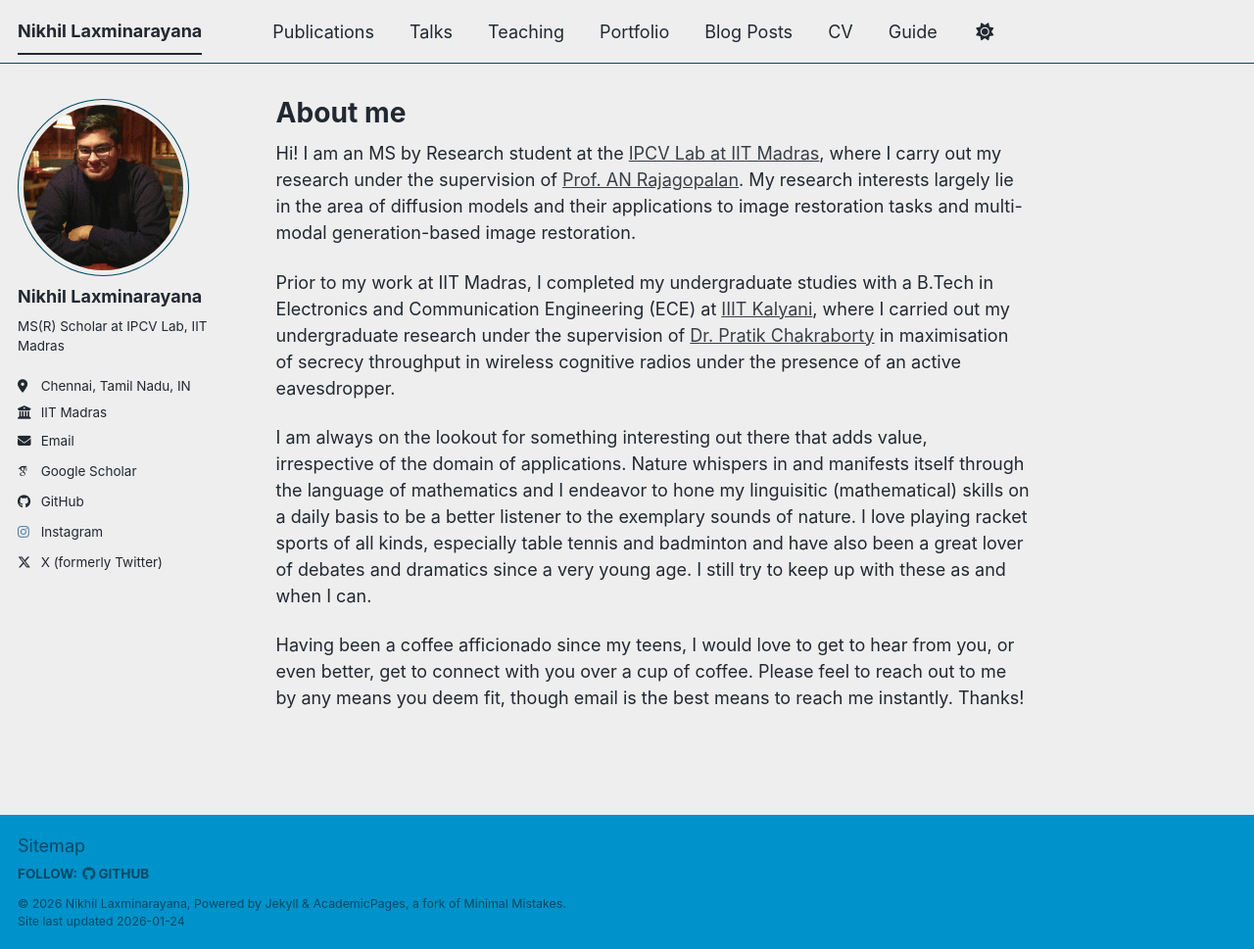
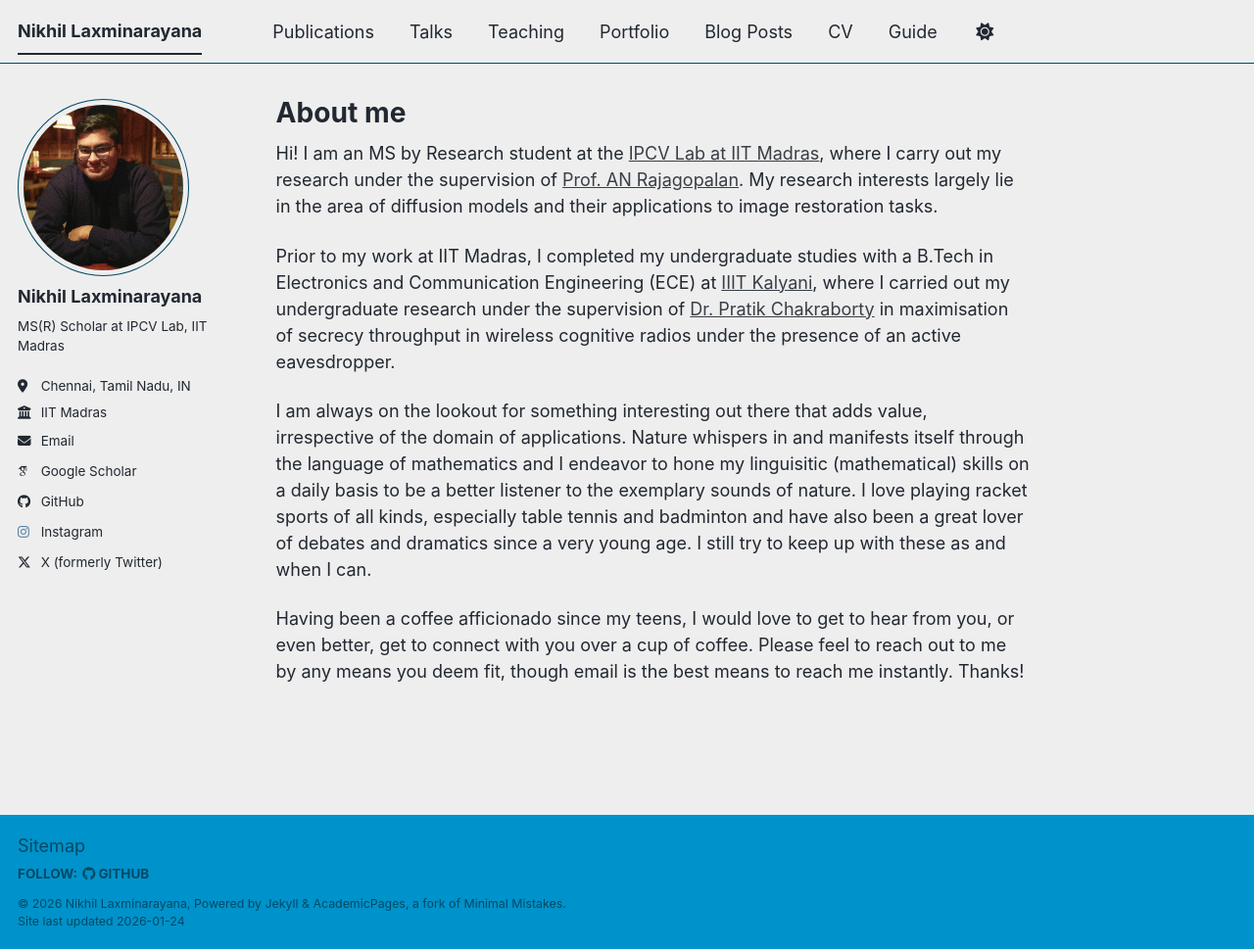
Before and after one commit to n1x1l/n1x1l.github.io, a Jekyll site: the page built from _pages/about.md, in a window 1280 px wide and 969 px high. Shown: the whole window at 98% size. Built offline with Jekyll 4.4.1, drawn with Linux system fonts in a browser that asks for light colours; some web fonts are replaced; a script bundle is joined from its source files by our own code; library files that are not in the unit come from our copies.

Commit message:
update _config.yml

```diff
--- a/_pages/about.md
+++ b/_pages/about.md
@@ -9,7 +9,7 @@
 
 <!-- This is the front page of a website that is powered by the [Academic Pages template](https://github.com/academicpages/academicpages.github.io) and hosted on GitHub pages. [GitHub pages](https://pages.github.com) is a free service in which websites are built and hosted from code and data stored in a GitHub repository, automatically updating when a new commit is made to the repository. This template was forked from the [Minimal Mistakes Jekyll Theme](https://mmistakes.github.io/minimal-mistakes/) created by Michael Rose, and then extended to support the kinds of content that academics have: publications, talks, teaching, a portfolio, blog posts, and a dynamically-generated CV. Incidentally, these same features make it a great template for anyone that needs to show off a professional template! -->
 
-Hi! I am an MS by Research student at the [IPCV Lab](https://www.ee.iitm.ac.in/ipcvlab/)[ at IIT Madras](https://www.iitm.ac.in/), where I carry out my research under the supervision of [Prof. AN Rajagopalan](https://www.ee.iitm.ac.in/~raju/). My research interests largely lie in the area of diffusion models and their applications to image restoration tasks and multi-modal generation-based image restoration.
+Hi! I am an MS by Research student at the [IPCV Lab](https://www.ee.iitm.ac.in/ipcvlab/)[ at IIT Madras](https://www.iitm.ac.in/), where I carry out my research under the supervision of [Prof. AN Rajagopalan](https://www.ee.iitm.ac.in/~raju/). My research interests largely lie in the area of diffusion models and their applications to image restoration tasks.
 
 Prior to my work at IIT Madras, I completed my undergraduate studies with a B.Tech in Electronics and Communication Engineering (ECE) at [IIIT Kalyani](http://iiitkalyani.ac.in/), where I carried out my undergraduate research under the supervision of [Dr. Pratik Chakraborty](https://iiitkalyani.ac.in/php/facultymainpage/pc.html) in maximisation of secrecy throughput in wireless cognitive radios under the presence of an active eavesdropper.
 
```
